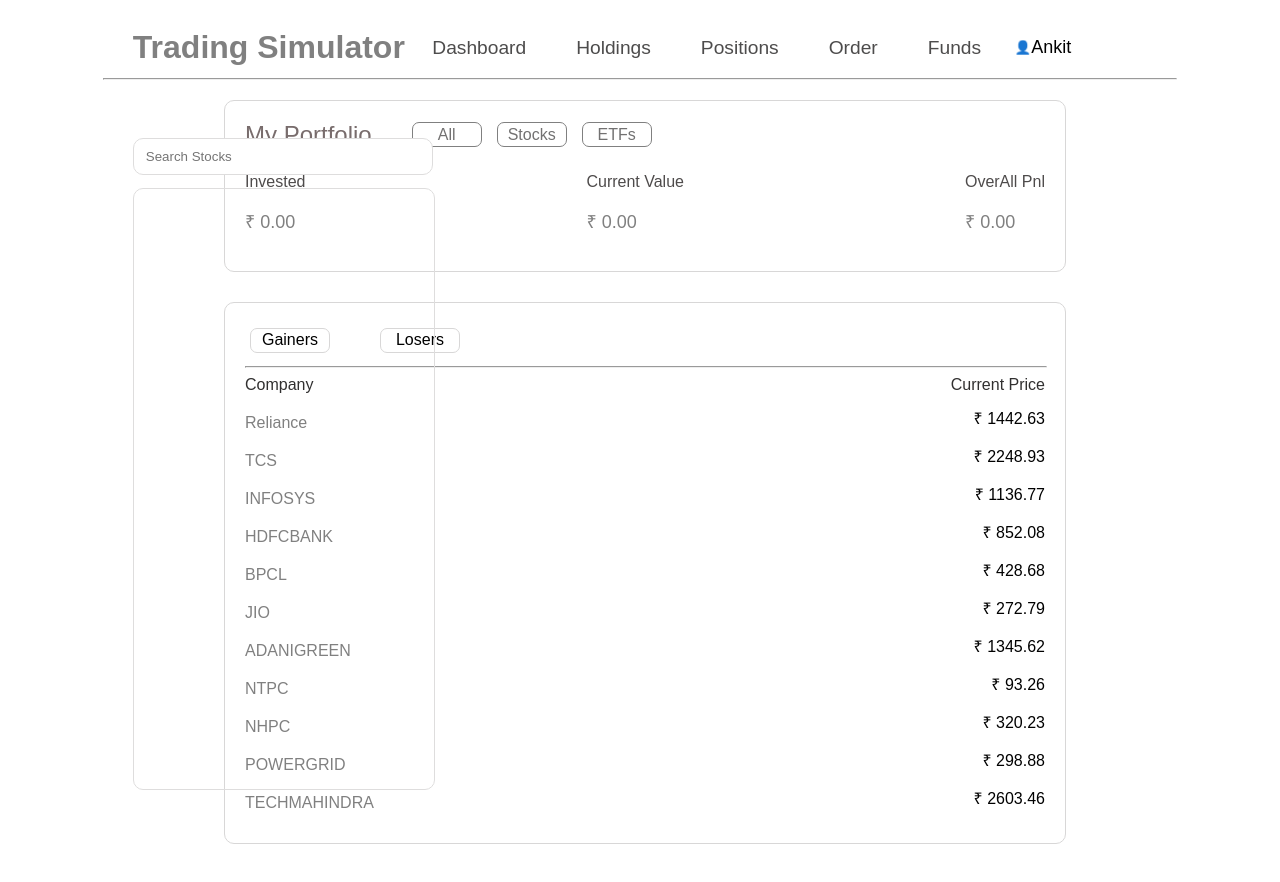
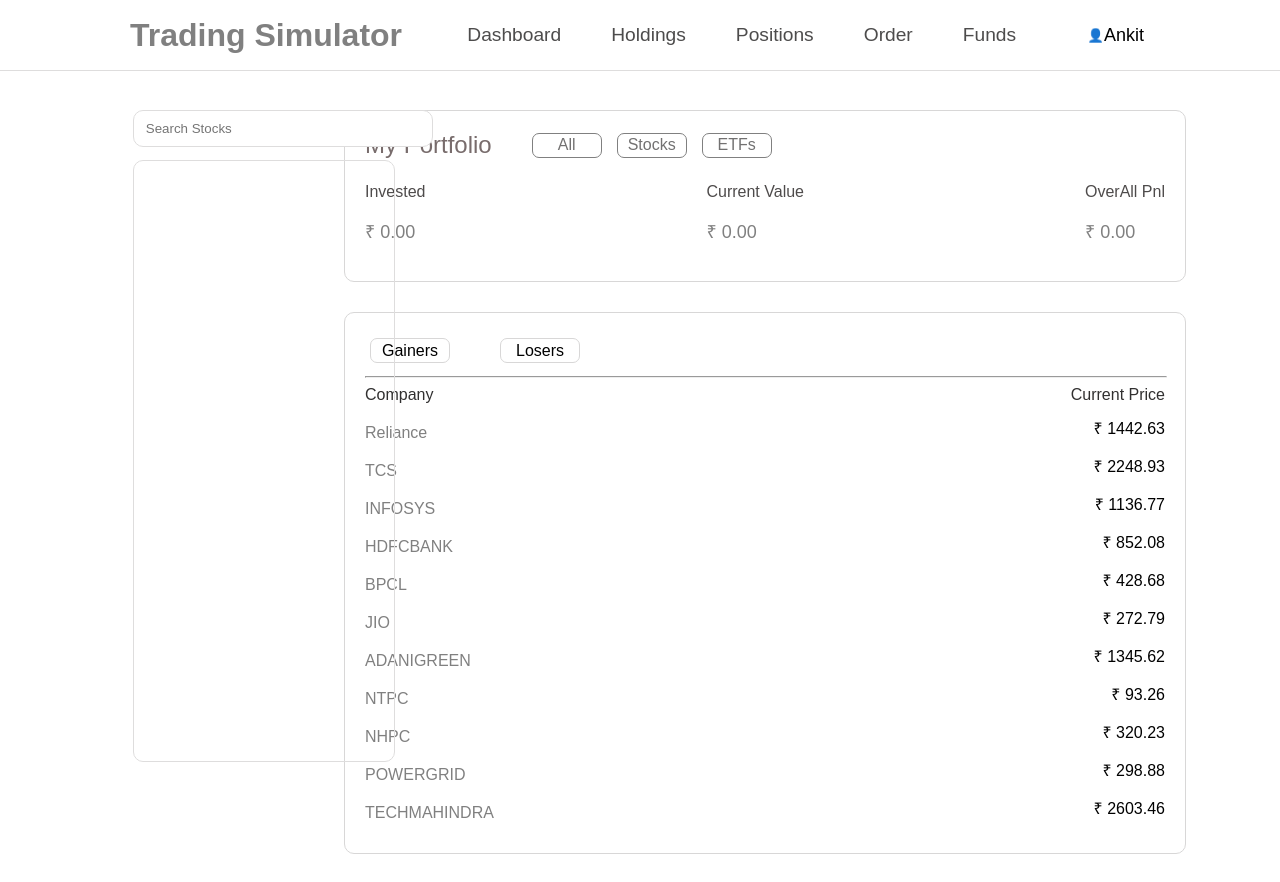
Before and after one commit to ankkkit2002/Trading-Simulator, a React (Vite) app: page / in a window 1280 px wide. Before the commit the page ends 852 px from the top, so only its background shows below. Built offline with nearby package versions, Linux system fonts and the light colour scheme.

Commit message:
update css in whole file

```diff
--- a/src/Layout.jsx
+++ b/src/Layout.jsx
@@ -5,12 +5,16 @@
 import Holdings from './Pages/Holdings/Holdings';
 import Order from './Pages/Order/Order';
 import Position from './Pages/Position/Position';
+import styles from './Layout.module.css';
 
 function Layout() {
     return (
-        <div className='layout' style={{width:"85%", margin: "0 auto"}}>
+        <div className={styles.layout}>
             <NavBar />
-            <Outlet />
+            <div className={styles.pagecontent}>
+                <Outlet />
+            </div>
+
 
         </div>
     )
--- /dev/null
+++ b/src/Layout.module.css
@@ -0,0 +1,17 @@
+.pagecontent {
+    margin-left: 320px;
+    width: calc(100% - 320px);
+    padding: 20px;
+    box-sizing: border-box;
+    margin-top: 70px;
+}
+
+@media (max-width : 1400px) {
+    .pagecontent {
+        margin-left: 280px;
+    }
+}
+.layout{
+   width: 85%;
+   margin: 0 auto;
+}
--- a/src/components/NavBar/NavBar.jsx
+++ b/src/components/NavBar/NavBar.jsx
@@ -2,6 +2,7 @@
 import styles from "./NavBar.module.css"
 import ProfileMenu from "./ProfileMenu";
 import { useState, useRef, useEffect } from "react";
+
 
 function Navigation() {
     const [showMenu, setShowMenu] = useState(false);
@@ -46,14 +47,14 @@
     function handleSearch(e) {
         const value = e.target.value;
         setSearch(value);
-        if(value.trim()=== ""){
-            setSuggestions(stocks.slice(0,6));
+        if (value.trim() === "") {
+            setSuggestions(stocks.slice(0, 6));
             return;
         }
         const filtered = stocks.filter(stock =>
             stock.toLowerCase().includes(value.toLowerCase())
         );
-        setSuggestions(filtered.slice(0,6));
+        setSuggestions(filtered.slice(0, 6));
     }
 
     //for adding stocks from serach box to watchlist
@@ -95,11 +96,11 @@
 
             </header>
 
-            <hr className={styles.first_hr} />
+
 
             <div className={styles.main_watchlist}>
-                <div  className={styles.searchContainer} ref={searchRef}>
-                    <input type="text" placeholder="Search Stocks" value={search} onChange={handleSearch} onFocus={() => setSuggestions(stocks.slice(0,6))} className={styles.search} />
+                <div className={styles.searchContainer} ref={searchRef}>
+                    <input type="text" placeholder="Search Stocks" value={search} onChange={handleSearch} onFocus={() => setSuggestions(stocks.slice(0, 6))} className={styles.search} />
 
                     {suggestions.length > 0 && (
                         <div className={styles.dropdown}>
@@ -118,12 +119,13 @@
                     )}
                 </div>
                 <div className={styles.watchlist}>
-                 {watchlist.map((stock)=>
-                 <div key={stock} className={styles.watchlistItem}>
-                     {stock}
-                 </div>
-                )}
+                    {watchlist.map((stock) =>
+                        <div key={stock} className={styles.watchlistItem}>
+                            {stock}
+                        </div>
+                    )}
                 </div>
+
             </div>
         </div>
     )
--- a/src/components/NavBar/NavBar.module.css
+++ b/src/components/NavBar/NavBar.module.css
@@ -1,6 +1,7 @@
 .heading {
+
     margin-right: auto;
-    margin-left: 30px;
+    margin-left: 100px;
     font-family: Arial, Helvetica, sans-serif;
     font-style: normal;
     color: grey;
@@ -9,14 +10,21 @@
 
 .navigation_bar {
     display: flex;
+    position: fixed;
+    top: 0;
+    left: 0;
+    right: 0;
     align-items: center;
-    position: relative;
-
+    z-index: 99999;
+    height: 70px;
+    padding: 0 30px;
+    border-bottom: 1px solid rgb(222, 221, 221);
+    background: white;
 
 }
 
 .profile {
-    position: relative;
+
     margin-left: auto;
     margin-right: 100px;
 }
@@ -76,7 +84,7 @@
     position: fixed;
     width: 300px;
     height: 600px;
-    border: 1px solid  rgb(222, 221, 221);
+    border: 1px solid rgb(222, 221, 221);
     margin-top: 50px;
     border-radius: 10px;
 
@@ -88,12 +96,13 @@
     margin-left: 30px;
     position: fixed;
 
-    margin-top: 50px;
+    margin-top: 40px;
 
 
 
 }
-.main_watchlist h3{
+
+.main_watchlist h3 {
     font-family: Arial, Helvetica, sans-serif;
 
     font-weight: normal;
@@ -101,9 +110,10 @@
 
 
 }
-.search{
+
+.search {
     width: 300px;
-  border: 1px solid  rgb(222, 221, 221);
+    border: 1px solid rgb(222, 221, 221);
     padding: 10px 12px;
     box-sizing: border-box;
     outline: none;
@@ -111,11 +121,13 @@
 
 
 }
-.searchContainer{
+
+.searchContainer {
     position: relative;
 
 }
-.dropdown{
+
+.dropdown {
     width: 100%;
 
     border: 1px solid rgb(222, 221, 221);
@@ -130,7 +142,8 @@
 
 
 }
-.item{
+
+.item {
     font-family: Arial, Helvetica, sans-serif;
     text-align: left;
     padding-left: 12px;
@@ -140,18 +153,34 @@
     color: grey;
 
 }
-.dropdown :hover{
+
+.dropdown :hover {
     width: 95.9%;
 
     background-color: rgb(241, 241, 241);
 
 }
-.watchlistItem{
+
+.watchlistItem {
     text-align: left;
     padding: 10px;
     font-family: Arial, Helvetica, sans-serif;
     font-weight: normal;
     font-size: small;
     color: rgb(123, 185, 123);
+    border-bottom: 1px solid rgb(243, 243, 243);
+
+
 
 }
+
+.watchlistItem:hover {
+    background-color: rgb(241, 241, 241);
+
+}
+
+@media (max-width: 1400px) {
+    .watchlist {
+        width: 260px;
+    }
+}
--- a/src/components/NavBar/ProfileMenu.module.css
+++ b/src/components/NavBar/ProfileMenu.module.css
@@ -1,7 +1,8 @@
 .profileMenu {
     position: absolute;
-    top: 65px;
+    top: 80px;
     right: 0;
+    margin-right: 50px;
     z-index: 9999;
     background: white;
     width: 220px;
--- a/src/index.css
+++ b/src/index.css
@@ -0,0 +1,3 @@
+html {
+    overflow-y: scroll;
+}
```
Lines whose indentation alone changed are shown as unchanged.
